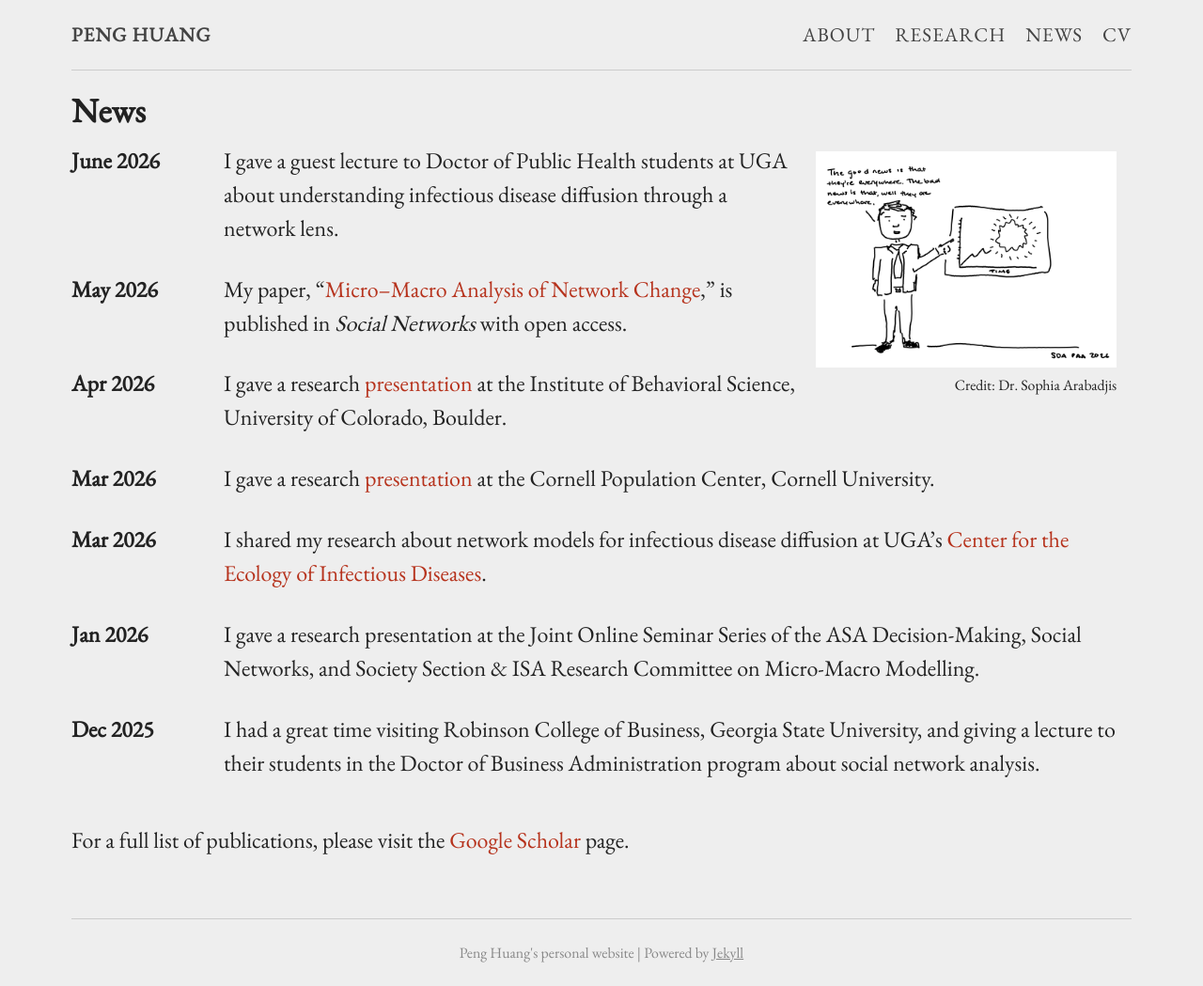
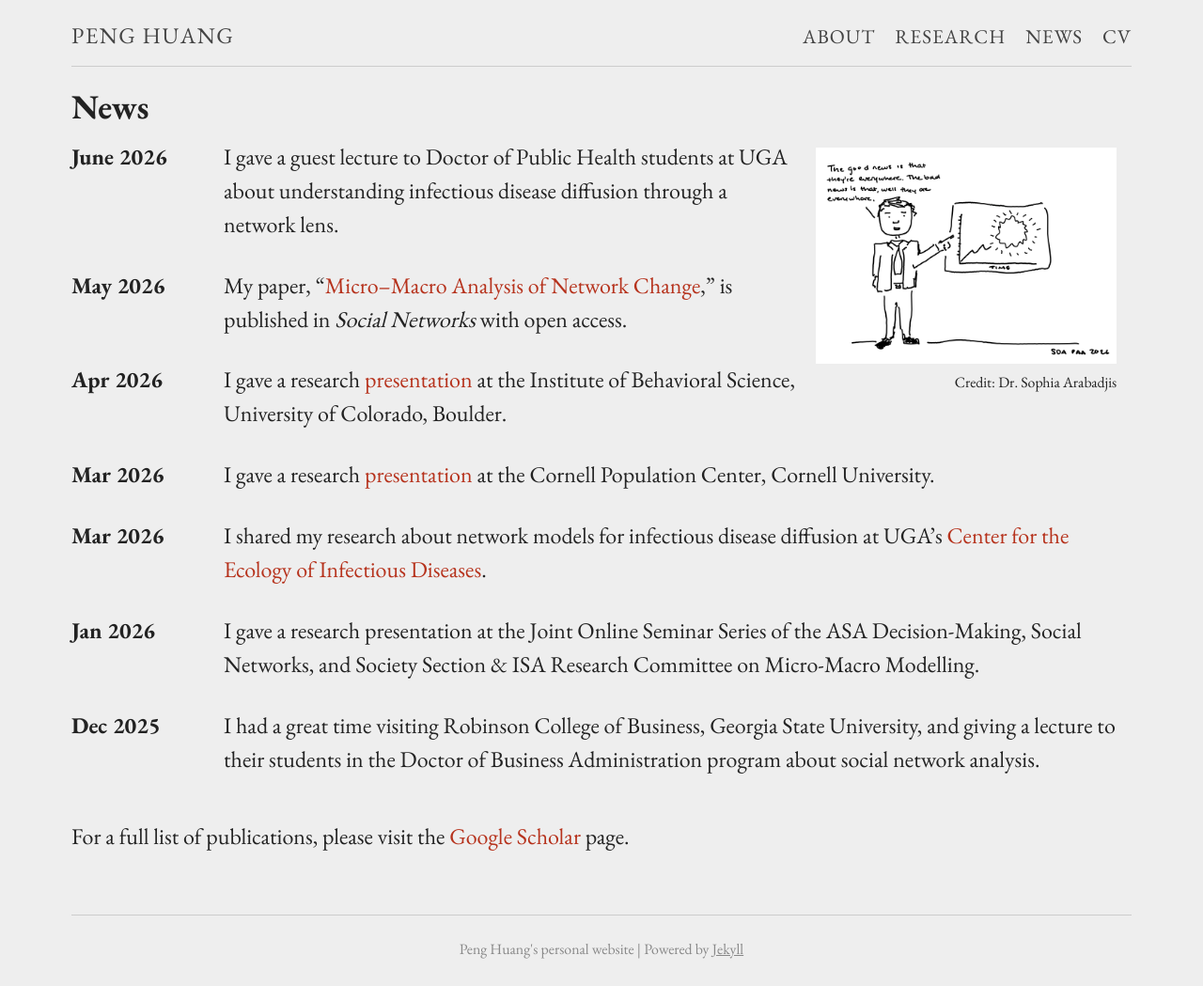
Before and after one commit to phuang5/personalwebsite, a Jekyll site: the page built from news.md, in a window 1280 px wide. Shown: the whole page at 94% size. Built offline with Jekyll 4.4.1, drawn with Linux system fonts in a browser that asks for light colours.

Commit message:
Enlarge site title and fix header nav alignment
Load real EB Garamond 400/700 instead of 400 only; bold text was
previously synthesised by the browser.

Rebuild the header as a baseline-aligned flex row, replacing the float
layout and its clearfix. Nav items now sit flush right against the
content edge.

Site title goes from 21px to 24px with slightly wider tracking.

Co-Authored-By: Claude Opus 5 <noreply@anthropic.com>

```diff
--- a/_includes/head.html
+++ b/_includes/head.html
@@ -10,5 +10,5 @@
     <link rel="canonical" href="{{ page.url | replace:'index.html','' | prepend: site.baseurl | prepend: site.url }}">
     <link rel="alternate" type="application/rss+xml" title="{{ site.title }}" href="{{ "/feed.xml" | prepend: site.baseurl | prepend: site.url }}" />
 
-    <link href='https://fonts.googleapis.com/css?family=EB+Garamond' rel='stylesheet' type='text/css'>
+    <link href='https://fonts.googleapis.com/css2?family=EB+Garamond:wght@400;700&display=swap' rel='stylesheet' type='text/css'>
 </head>
--- a/_sass/_header.scss
+++ b/_sass/_header.scss
@@ -2,8 +2,10 @@
     border-bottom: 1px solid $line-color;
     position: relative;
     text-transform: uppercase;
-    font-size: $small-font-size;
-    @extend %clearfix;
+    display: flex;
+    align-items: baseline;
+    justify-content: space-between;
+    padding: 0.85em 0 0.55em;
 }
 
 .site-header, .site-header a {
@@ -14,12 +16,10 @@
     text-decoration: none;
 }
 
-.site-title {
-    margin-top: 1em;
-    margin-bottom: 1em;
-    float: left;
-    letter-spacing: 1px;
-    font-weight: bold;
+.site-header .site-title {
+    font-size: 1em;
+    font-weight: normal;
+    letter-spacing: 1.5px;
 }
 
 .site-nav {
@@ -28,17 +28,17 @@
 
 .site-nav ul {
     text-align: right;
-    float: right;
     letter-spacing: 1px;
     list-style-type: none;
+    margin: 0;
 }
 
 .site-nav .menu > li {
     display: inline-block;
-    margin: 1em 0 0 0.75em;
+    margin: 0 0 0 0.75em;
     padding: 0;
     position: relative;
-    vertical-align: middle;
+    vertical-align: baseline;
 }
 
 .site-nav a {
@@ -98,7 +98,7 @@
 }
 
 .site-nav {
-    float: right;
+    font-size: $small-font-size;
 
     .menu-icon {
         display: none;
@@ -106,11 +106,6 @@
 
     .page-link {
         color: $header-text-color;
-
-        // Gaps between nav items, but not on the first one
-        &:not(:first-child) {
-            margin-left: 20px;
-        }
     }
 
     @include media-query($mobile) {
--- a/_sass/_mobile-header.scss
+++ b/_sass/_mobile-header.scss
@@ -1,4 +1,15 @@
 @include media-query($mobile) {
+    // Undo the desktop flex row; the mobile nav is absolutely positioned
+    .site-header {
+        display: block;
+        padding: 0;
+    }
+
+    .site-header .site-title {
+        display: inline-block;
+        margin: 0.85em 0 0.55em;
+    }
+
     .site-nav h1 {
         border-bottom: 1px solid $line-color;
         cursor: pointer;
```
